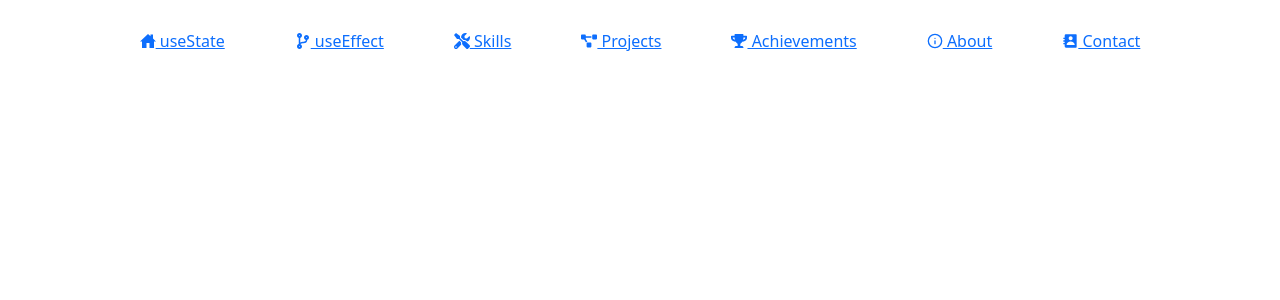
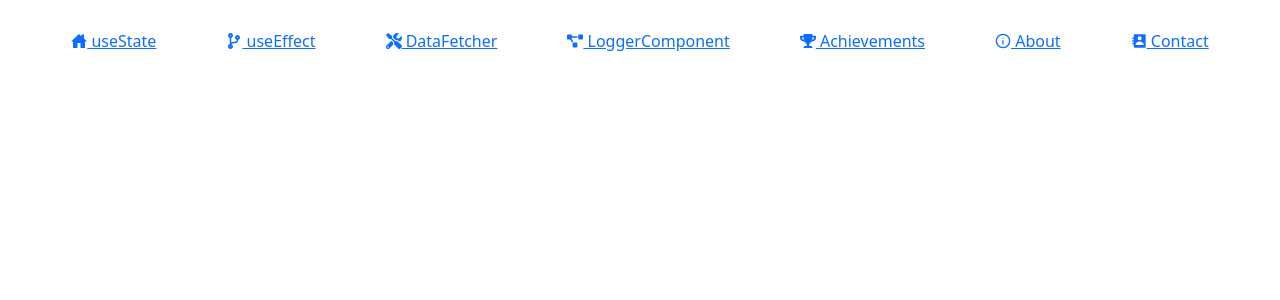
Before and after one commit to khushi23-crypto/React-Basic-Concepts, a React (Create React App) app: page /datafetcher in a window 1280 px wide. Shown: the top 300 px of the page. Built offline with nearby package versions, Linux system fonts and the light colour scheme.

Commit message:
Create Logger Component

```diff
--- a/src/App.js
+++ b/src/App.js
@@ -3,6 +3,8 @@ import Navbar from './components/Navbar/Navbar';
 import { BrowserRouter as Router, Routes, Route } from 'react-router-dom';
 import UseState from './components/UseState';
 import UseEffect from './components/UseEffect/UseEffect'
+import DataFetcher from './components/DataFetcher';
+import LoggerComponent from './components/LoggerComponent';
 
 function App() {
   return (
@@ -11,6 +13,8 @@ function App() {
       <Routes>
         <Route path="/usestate" element={<UseState />} />
         <Route path="/useeffect" element={<UseEffect />} />
+        <Route path="/datafetcher" element={<DataFetcher />} />
+        <Route path="/loggercomponent" element={<LoggerComponent />} />
       </Routes>
     </Router>
   );
--- /dev/null
+++ b/src/components/DataFetcher.jsx
@@ -0,0 +1,15 @@
+import React from 'react'
+
+function DataFetcher() {
+
+
+  return (
+
+
+    <div>
+
+    </div>
+  )
+}
+
+export default DataFetcher
--- /dev/null
+++ b/src/components/LoggerComponent.jsx
@@ -0,0 +1,20 @@
+import React,{useState,useEffect} from 'react'
+
+function LoggerComponent() {
+    const[count,setCount]=useState(0);
+
+
+    useEffect(() => {
+        console.log('Component rendered or count changed:', count)
+    });
+//runs on every render
+
+  return (
+    <div style={{ width: '300px', padding: '20px',  margin: '300px auto', border: '2px solid #ccc', borderRadius: '10px', backgroundColor: '#fff', textAlign: 'center',  boxShadow: '0 4px 8px rgba(0, 0, 0, 0.1)'}}>
+        <h1 style={{ marginBottom: '20px', fontSize: '1.5rem' }}>Count: {count}</h1>
+        <button style={{ padding: '10px 20px', border: '2px solid #000', borderRadius: '5px', backgroundColor: 'white', cursor: 'pointer',fontSize: '1rem' }} onClick={()=>setCount(count+1)}>Increment</button>
+    </div>
+  )
+}
+
+export default LoggerComponent
--- a/src/components/Navbar/Navbar.jsx
+++ b/src/components/Navbar/Navbar.jsx
@@ -14,8 +14,8 @@ function Navbar() {
             <nav className='nav-menu'>
                 <a href="/usestate" className='menu-circle'><IoHomeSharp /> &nbsp;useState</a>
                 <a href="/useeffect" className='menu-circle'><FaCodeBranch />&nbsp;useEffect</a>
-                <a href="/skills" className='menu-circle'><FaTools />&nbsp;Skills</a>
-                <a href="/projects" className='menu-circle'><FaProjectDiagram />&nbsp;Projects</a>
+                <a href="/datafetcher" className='menu-circle'><FaTools />&nbsp;DataFetcher</a>
+                <a href="/loggercomponent" className='menu-circle'><FaProjectDiagram />&nbsp;LoggerComponent</a>
                 <a href="/achievements" className='menu-circle'><FaTrophy />&nbsp;Achievements</a>
                 <a href="/about" className='menu-circle'><FiInfo /> &nbsp;About</a>
                 <a href="/contact" className='menu-circle'><BiSolidContact />&nbsp;Contact</a>
--- a/src/components/UseEffect/UseEffect.jsx
+++ b/src/components/UseEffect/UseEffect.jsx
@@ -11,30 +11,44 @@ function UseEffect() {
 
     //variation :1
     //runs on every render
-    //variation :2
-    //runs on only first render
-    //variation: 3
-    //runs on only when something value is updated
-
-    //variation dependencies
-
-
     /*useEffect(() => {
         alert("I will run on each render")
     })*/
 
+
+    //variation :2
+    //runs on only first render
     /*useEffect(() => {
         alert("I will run on each render")
     },[])*/
 
 
+    //variation: 3
+    //runs on only when something value is updated
     /*useEffect(() => {
         alert('I will run every time when count is updated')
     }, [counting])*/
 
-    useEffect(() => {
+    //variation: 4
+    //multiple dependencies
+    /*useEffect(() => {
      alert("I will run every time when count/counts is updated")
     }, [count,counts,counting])
+    */
+
+    //variation : 5
+    //iss baar let's add a clean up function
+    useEffect(() => {
+        alert("Count is updated")
+
+        return () => {
+            alert("Count is unmounted from UI")
+        }
+    }, [count])
+
+
+
+
 
     function handleCounter() {
         setCounter(counter + 1)
@@ -43,11 +57,13 @@ function UseEffect() {
     function handleClick() {
         setCount(count + 1);
     }
+
     function handleCounting() {
         setCounting(counting + 1)
     }
+
     function handleCounts() {
-        setCounts(counts +1)
+        setCounts(counts + 1)
     }
 
     return (
```
Also changed, not shown: src/components/UseEffect/UseEffect.css (added).
